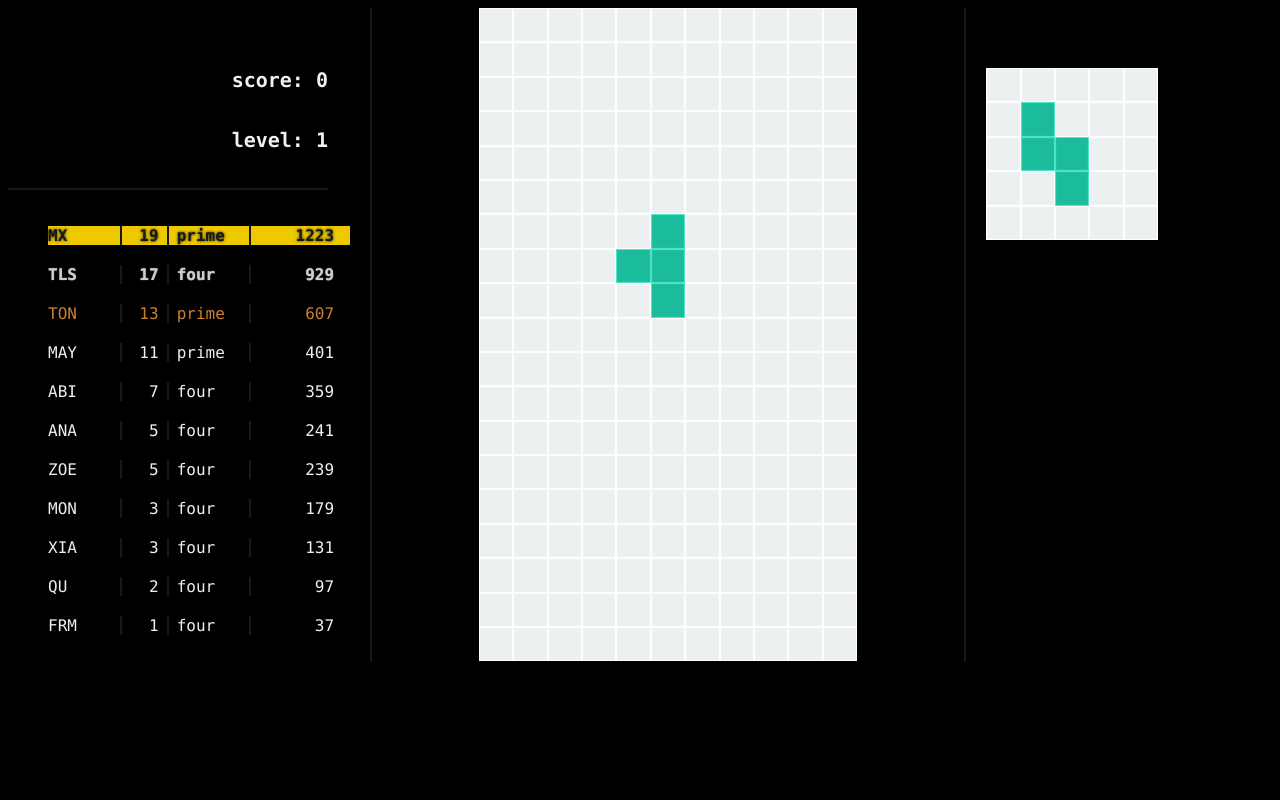
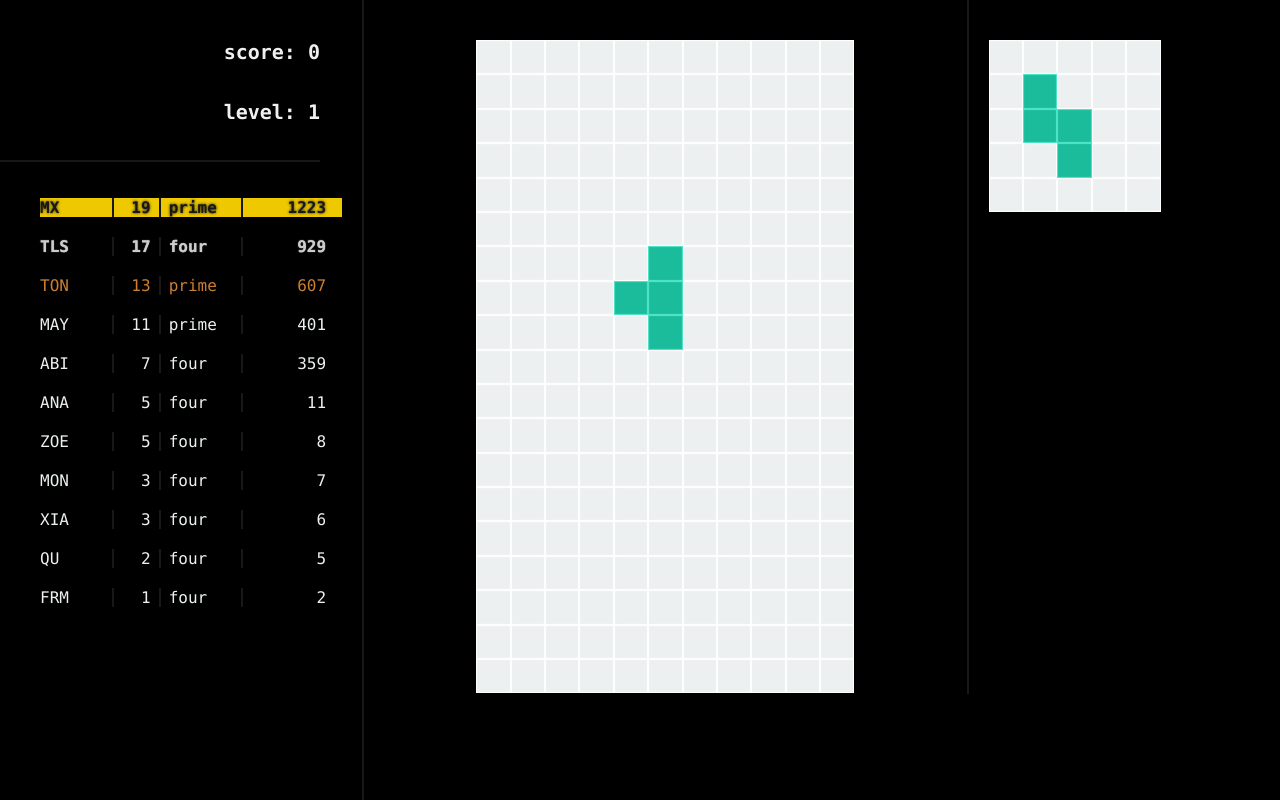
Before and after one commit to toni-leigh-sage/tetris, a PHP site: page / in a window 1280 px wide. Run offline with PHP 8.4, Linux system fonts and the light colour scheme.

Commit message:
021 continued with high-scores
* made form appear properly
* fixed bugs with high-score output and positioning
* added some dummy config for lower high-scores as temp. while this work is done
* cleaned up a bad comment

```diff
--- a/config.js
+++ b/config.js
@@ -5,18 +5,28 @@ Config = {
         'width':11,
         'height':19
     },
+    highScoreCount: 11,
     highScores: [
         { name: 'MX',  score: 1223, level:  19, pieceType: 'prime' },
         { name: 'TLS', score:  929, level:  17, pieceType: 'four'  },
         { name: 'TON', score:  607, level:  13, pieceType: 'prime' },
         { name: 'MAY', score:  401, level:  11, pieceType: 'prime' },
         { name: 'ABI', score:  359, level:   7, pieceType: 'four'  },
-        { name: 'ANA', score:  241, level:   5, pieceType: 'four'  },
-        { name: 'ZOE', score:  239, level:   5, pieceType: 'four'  },
-        { name: 'MON', score:  179, level:   3, pieceType: 'four'  },
-        { name: 'XIA', score:  131, level:   3, pieceType: 'four'  },
-        { name: 'QU',  score:   97, level:   2, pieceType: 'four'  },
-        { name: 'FRM', score:   37, level:   1, pieceType: 'four'  }
+        { name: 'ANA', score:   11, level:   5, pieceType: 'four'  },
+        { name: 'ZOE', score:    8, level:   5, pieceType: 'four'  },
+        { name: 'MON', score:    7, level:   3, pieceType: 'four'  },
+        { name: 'XIA', score:    6, level:   3, pieceType: 'four'  },
+        { name: 'QU',  score:    5, level:   2, pieceType: 'four'  },
+        { name: 'FRM', score:    2, level:   1, pieceType: 'four'  }
+
+        // { name: 'ABI', score:  359, level:   7, pieceType: 'four'  },
+        // { name: 'ANA', score:  241, level:   5, pieceType: 'four'  },
+        // { name: 'ZOE', score:  239, level:   5, pieceType: 'four'  },
+        // { name: 'MON', score:  179, level:   3, pieceType: 'four'  },
+        // { name: 'XIA', score:  131, level:   3, pieceType: 'four'  },
+        // { name: 'QU',  score:   97, level:   2, pieceType: 'four'  },
+        // { name: 'FRM', score:   37, level:   1, pieceType: 'four'  }
+
     ],
     levels:{
         1:{
--- a/index.html
+++ b/index.html
@@ -9,74 +9,74 @@
 			<div id='js-piece-data'></div>
 			<span id='js-event-counter' class='event-counter'>0</span>
 		</article>
-		<article class='game-layout layout--row with-border'>
+		<article class='game-wrapper layout--row with-border'>
 			<section class='layout--column with-border'>
 				<div class='score-wrapper layout--column'>
 					<span id='js-score' class='score'>0</span>
 					<span id='js-level' class='level'>1</span>
 				</div>
 				<ol class='high-score layout--column'>
-					<li id='js-high-score-1' class='layout--row compact with-border first'>
+					<li id='js-high-score-1' class='js-high-score layout--row compact with-border first'>
 						<span class='js-name high-score__value'></span>
 						<span class='js-level high-score__value high-score__level'></span>
 						<span class='js-pieceType high-score__value'></span>
 						<span class='js-score high-score__value high-score__score'></span>
 					</li>
-					<li id='js-high-score-2' class='layout--row compact with-border second'>
+					<li id='js-high-score-2' class='js-high-score layout--row compact with-border second'>
 						<span class='js-name high-score__value'></span>
 						<span class='js-level high-score__value high-score__level'></span>
 						<span class='js-pieceType high-score__value'></span>
 						<span class='js-score high-score__value high-score__score'></span>
 					</li>
-					<li id='js-high-score-3' class='layout--row compact with-border third'>
+					<li id='js-high-score-3' class='js-high-score layout--row compact with-border third'>
 						<span class='js-name high-score__value'></span>
 						<span class='js-level high-score__value high-score__level'></span>
 						<span class='js-pieceType high-score__value'></span>
 						<span class='js-score high-score__value high-score__score'></span>
 					</li>
-					<li id='js-high-score-4' class='layout--row compact with-border'>
+					<li id='js-high-score-4' class='js-high-score layout--row compact with-border'>
 						<span class='js-name high-score__value'></span>
 						<span class='js-level high-score__value high-score__level'></span>
 						<span class='js-pieceType high-score__value'></span>
 						<span class='js-score high-score__value high-score__score'></span>
 					</li>
-					<li id='js-high-score-5' class='layout--row compact with-border'>
+					<li id='js-high-score-5' class='js-high-score layout--row compact with-border'>
 						<span class='js-name high-score__value'></span>
 						<span class='js-level high-score__value high-score__level'></span>
 						<span class='js-pieceType high-score__value'></span>
 						<span class='js-score high-score__value high-score__score'></span>
 					</li>
-					<li id='js-high-score-6' class='layout--row compact with-border'>
+					<li id='js-high-score-6' class='js-high-score layout--row compact with-border'>
 						<span class='js-name high-score__value'></span>
 						<span class='js-level high-score__value high-score__level'></span>
 						<span class='js-pieceType high-score__value'></span>
 						<span class='js-score high-score__value high-score__score'></span>
 					</li>
-					<li id='js-high-score-7' class='layout--row compact with-border'>
+					<li id='js-high-score-7' class='js-high-score layout--row compact with-border'>
 						<span class='js-name high-score__value'></span>
 						<span class='js-level high-score__value high-score__level'></span>
 						<span class='js-pieceType high-score__value'></span>
 						<span class='js-score high-score__value high-score__score'></span>
 					</li>
-					<li id='js-high-score-8' class='layout--row compact with-border'>
+					<li id='js-high-score-8' class='js-high-score layout--row compact with-border'>
 						<span class='js-name high-score__value'></span>
 						<span class='js-level high-score__value high-score__level'></span>
 						<span class='js-pieceType high-score__value'></span>
 						<span class='js-score high-score__value high-score__score'></span>
 					</li>
-					<li id='js-high-score-9' class='layout--row compact with-border'>
+					<li id='js-high-score-9' class='js-high-score layout--row compact with-border'>
 						<span class='js-name high-score__value'></span>
 						<span class='js-level high-score__value high-score__level'></span>
 						<span class='js-pieceType high-score__value'></span>
 						<span class='js-score high-score__value high-score__score'></span>
 					</li>
-					<li id='js-high-score-10' class='layout--row compact with-border'>
+					<li id='js-high-score-10' class='js-high-score layout--row compact with-border'>
 						<span class='js-name high-score__value'></span>
 						<span class='js-level high-score__value high-score__level'></span>
 						<span class='js-pieceType high-score__value'></span>
 						<span class='js-score high-score__value high-score__score'></span>
 					</li>
-					<li id='js-high-score-11' class='layout--row compact with-border'>
+					<li id='js-high-score-11' class='js-high-score layout--row compact with-border'>
 						<span class='js-name high-score__value'></span>
 						<span class='js-level high-score__value high-score__level'></span>
 						<span class='js-pieceType high-score__value'></span>
@@ -97,7 +97,7 @@
 				<input type='text' name='name' maxlength="3"/>
 				<input id='js-form-score' type='hidden' name='score' value='0'/>
 				<input id='js-form-level' type='hidden' name='level' value='0'/>
-				<input type='submit' name='submit' value='Save'/>
+				<input id='js-high-score__add-button' type='submit' name='submit' value='Save'/>
 			</form>
 		</div>
 	</body>
--- a/stylesheets/screen.css
+++ b/stylesheets/screen.css
@@ -6,6 +6,14 @@
   position:relative;
 }
 
+
+
+body {
+  background:#000;
+  font-family:Consolas, monaco, monospace;
+  position:relative;
+  z-index:0;
+}
 
 
 /*
@@ -24,7 +32,7 @@
 
   --spacing--narrow:8px;
   --spacing--medium:20px;
-  --spacing--very-large:60px;
+  --spacing--very-large:40px;
 }
 
 
@@ -117,11 +125,6 @@
   box-shadow:inset 0 0 1px 1px #55e7ca;
 }
 
-body {
-  background:#000;
-  font-family:Consolas, monaco, monospace;
-}
-
 
 
 /*
@@ -173,6 +176,42 @@ body {
 
 
 /*
+ * Layout specifics (*-wrappers)
+ */
+.game-wrapper {
+  background-color:#000;
+  bottom:0;
+  left:0;
+  position:fixed;
+  right:0;
+  top:0;
+  z-index:0;
+}
+
+.score-wrapper,
+.grid-wrapper,
+.info-and-settings-wrapper {
+  padding-top:var(--spacing--very-large);
+}
+.score-wrapper {
+  align-items:flex-end;
+  width:25vw;
+}
+.grid-wrapper {
+  align-items:center;
+  align-self:flex-start;
+  display:flex;
+  width:50vw;
+  justify-content:center;
+}
+.info-and-settings-wrapper {
+  align-items: flex-start;
+  width:25vw;
+}
+
+
+
+/*
  * Score and level
  */
 .event-counter {
@@ -181,12 +220,6 @@ body {
   text-align:center;
   color:#f0f0f0;
   opacity:0;
-}
-
-.score-wrapper {
-  align-items:flex-end;
-  padding-top:var(--spacing--very-large);
-  width:25vw;
 }
 
 .score,.level {
@@ -257,12 +290,6 @@ body {
 /*
  * Game board
  */
-.grid-wrapper {
-  align-items:center;
-  display:flex;
-  width:50vw;
-  justify-content:center;
-}
 .grid {
   width:47.3vh;
   height:81.7vh;
@@ -279,11 +306,6 @@ body {
 /*
  * Info and settings output
  */
-.info-and-settings-wrapper {
-  align-items: flex-start;
-  padding-top:var(--spacing--very-large);
-  width:25vw;
-}
 .next-piece {
   align-self:flex-start;
   width:21.5vh;
@@ -300,11 +322,11 @@ body {
   background-color:rgba(255,255,255,0.75);
   bottom:0;
   left:0;
-  opacity:0;
   padding-top:15vh;
   position:fixed;
   right:0;
   top:0;
+  z-index:-1;
 }
 .form-label {
   font-size:2em;
@@ -315,7 +337,6 @@ body {
   border:2px solid var(--color--blue);
   border-radius:4px;
   height:66px;
-  opacity:0;
   position:relative;
   width:40vw;
 }
--- a/timer.js
+++ b/timer.js
@@ -106,8 +106,7 @@
 
                     document.getElementById('js-form-score').value=t.grid.score;
                     document.getElementById('js-form-level').value=t.grid.level;
-                    document.getElementById('js-form-background').style.opacity=1;
-                    document.getElementById('js-high-score').style.opacity=1;
+                    document.getElementById('js-form-background').style.zIndex=1;
                 }
 
             }
```
Also changed, not shown: grid.js (+28 -15 lines).
